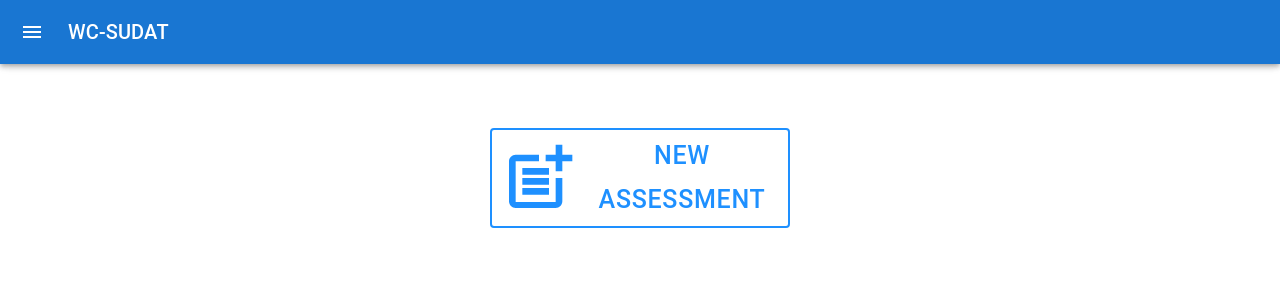
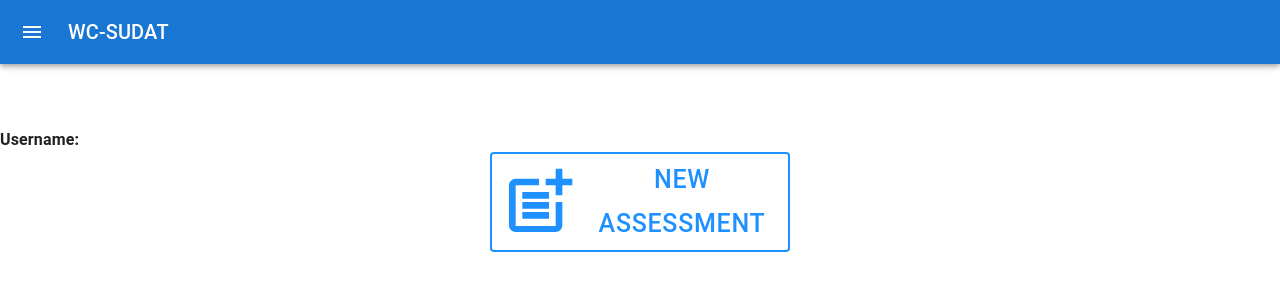
Before and after one commit to ElmarKenguerli/WC_SUDAT-WebApp, a React (Create React App) app: page /LandingPage in a window 1280 px wide. Shown: the top 300 px of the page. Built offline with nearby package versions, Linux system fonts and the light colour scheme.

Commit message:
Username displays on landing page.

```diff
--- a/src/Pages/LandingPage.js
+++ b/src/Pages/LandingPage.js
@@ -1,4 +1,4 @@
-import React from 'react'
+import React, {useState} from 'react'
 //import MaterialUIDrawer from '../Components/MuiDrawer'
 import {useNavigate} from "react-router-dom";
 import MuiDrawer from '../Components/MuiDrawer'
@@ -12,11 +12,27 @@ import Col from 'react-bootstrap/Col';
 import {Box} from '@mui/material';
 import DataGrid from "../Components/DataGrid"
 
-const LandingPage = () => {
-let navigate = useNavigate();
+let nameOfUser = "";
+
+export const setUsernameCaption = (uname) => {
+  nameOfUser = uname;
+}
+
+export const LandingPage = () => {
+
+  const [username, setUsername] = useState('');
+
+  let navigate = useNavigate();
+
   return (
     <div>
         <MuiDrawer/>
+        <div>
+          <label>
+            <b>Username: </b>
+            {nameOfUser}
+          </label>
+        </div>
         <Box textAlign="center" >
           <Button
           size="large"
--- a/src/Pages/Login.js
+++ b/src/Pages/Login.js
@@ -1,6 +1,7 @@
 import React, { useState } from 'react';
 import {useNavigate} from "react-router-dom";
 import '../App.css';
+import {setUsernameCaption} from "./LandingPage";
 
 // design
 import {
@@ -14,11 +15,6 @@ import {
 import VisibilityIcon from '@mui/icons-material/Visibility';
 import VisibilityOffIcon from '@mui/icons-material/VisibilityOff';
 import Container from '@material-ui/core/Container';
-
-
-
-
-
 
 const Login = () => {
     // form state
@@ -100,6 +96,7 @@ const Login = () => {
         variant="contained"
         size = "large"
         onClick={() => {
+          setUsernameCaption(email);
           navigate("./LandingPage");
         }}
         >
```
